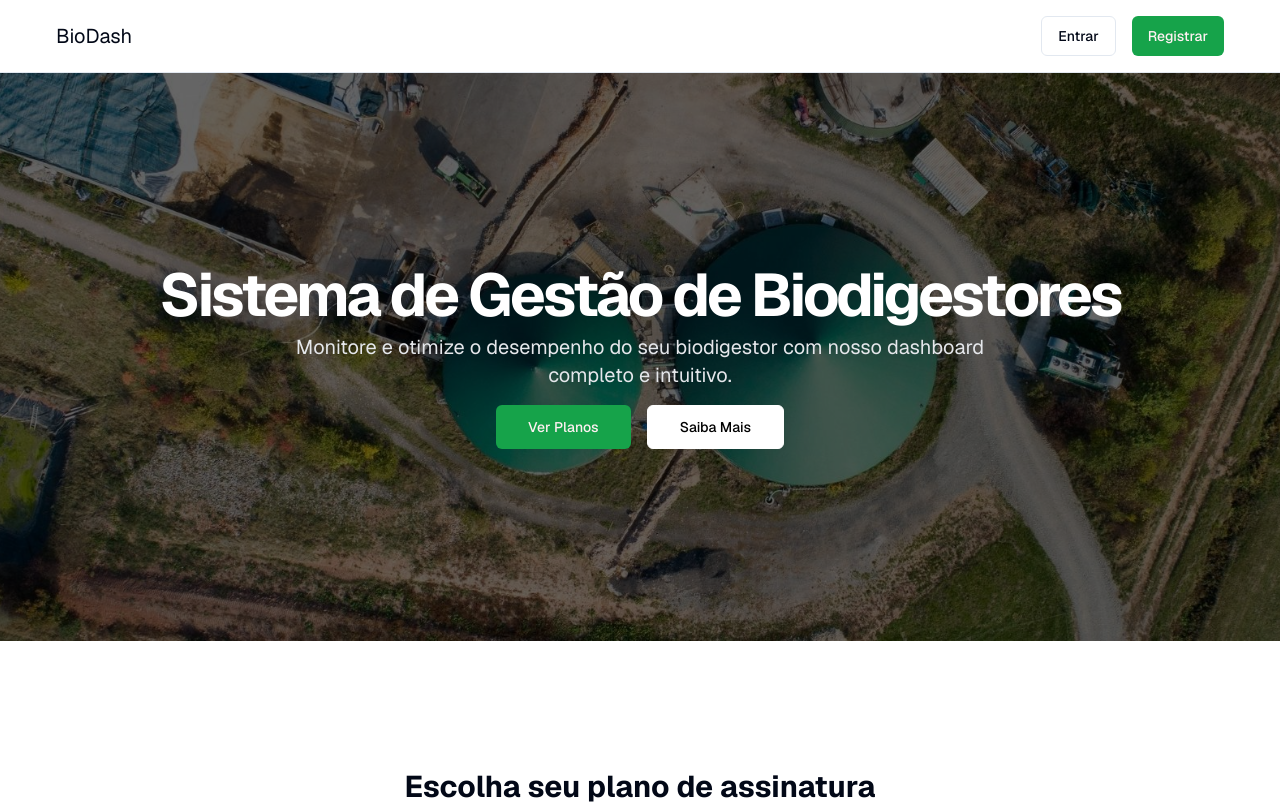
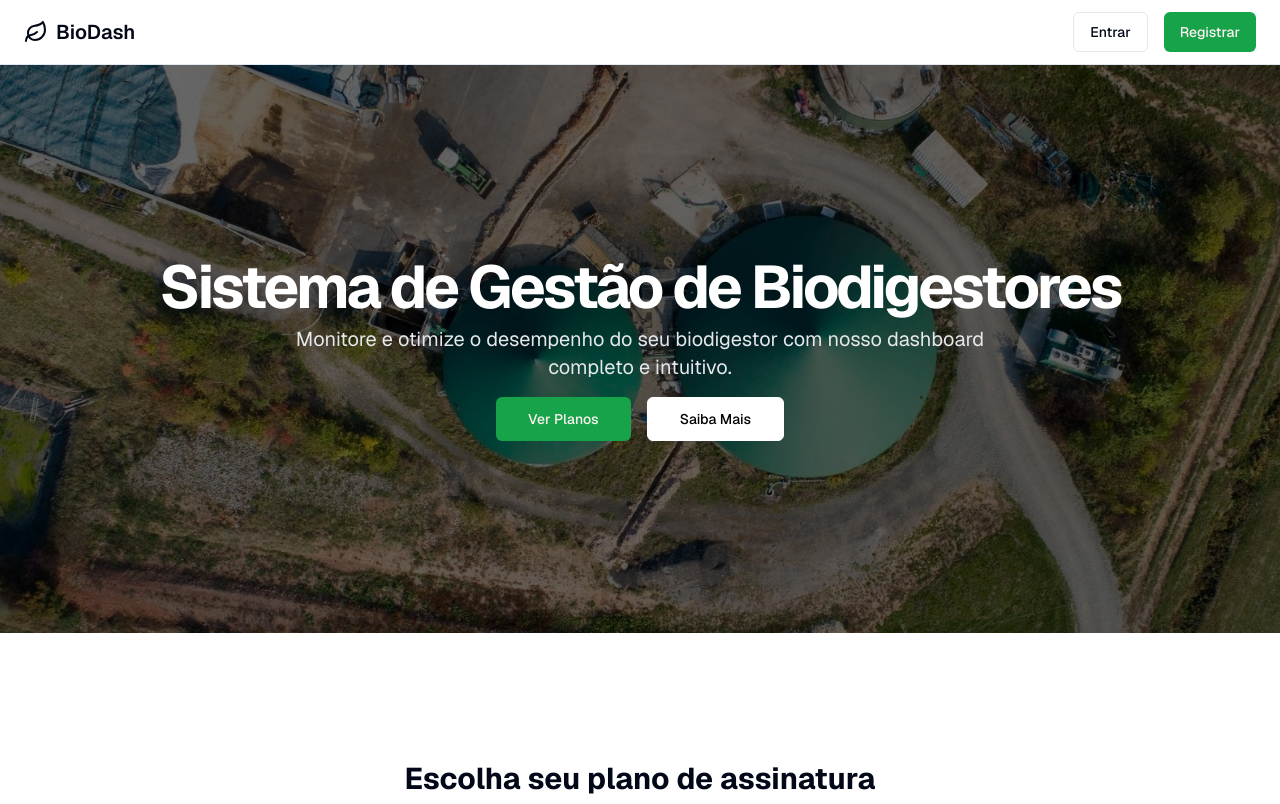
Before and after one commit to Adejarbas/BioDashFront, a Next.js app: page / in a window 1280 px wide. Shown: the top 804 px of the page. Built offline with nearby package versions, Linux system fonts and the light colour scheme; no server answers.

Commit message:
Updated page.tsx
Modificado o funcionamento do header em relação a autenticação do usuário

```diff
--- a/app/page.tsx
+++ b/app/page.tsx
@@ -221,18 +221,32 @@ export default function Home() {
     <div className="flex flex-col min-h-screen bg-gray-50">
 
       {/* === HEADER (CABEÇALHO) === */}
-      <header className={isAuthenticated ? "sticky top-0 z-50 flex h-16 items-center gap-4 bio-header px-6" : "sticky top-0 z-50 px-6 py-4 border-b bg-white/90 backdrop-blur-sm"}>
-        <div className={isAuthenticated ? undefined : "container flex items-center justify-between"}>
-          <Link href="/" className={isAuthenticated ? "flex items-center gap-2 font-semibold" : undefined}>
-            {isAuthenticated ? <Leaf className="h-6 w-6" /> : null}
+      <header
+  className={
+    `sticky top-0 z-50 border-b backdrop-blur-sm ` +
+    (isAuthenticated ? "bio-header" : "bg-white/90")
+  }
+>
+  <div className="container flex h-16 items-center justify-between px-6 gap-4">
+    {/* Logo */}
+    <Link href="/" className="flex items-center gap-2 font-semibold">
+      <Leaf className="h-6 w-6" />   {/* Leaf agora sempre renderiza */}
       <span className="text-xl">BioDash</span>
     </Link>
+
+    {/* Navegação */}
     {isAuthenticated ? (
-            <nav className="ml-auto flex gap-6">
-              <Link href="/dashboard" className="text-sm font-medium text-white hover:text-green-100 transition-colors">
+      <nav className="flex items-center gap-6">
+        <Link
+          href="/dashboard"
+          className="text-sm font-medium text-white hover:text-green-100 transition-colors"
+        >
           Dashboard
         </Link>
-              <Link href="/settings" className="text-sm font-medium text-green-100 hover:text-white transition-colors">
+        <Link
+          href="/settings"
+          className="text-sm font-medium text-green-100 hover:text-white transition-colors"
+        >
           Configurações
         </Link>
         <button
@@ -257,6 +271,7 @@ export default function Home() {
     )}
   </div>
 </header>
+
 
       {/* === MAIN (CONTEÚDO) === */}
       <main className="flex-1">
```
Lines whose indentation alone changed are shown as unchanged.
